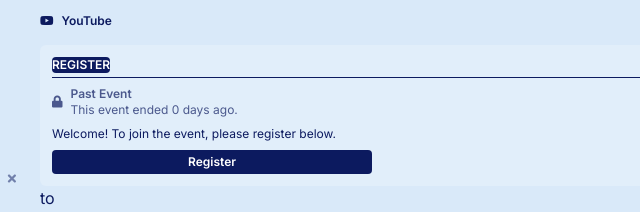
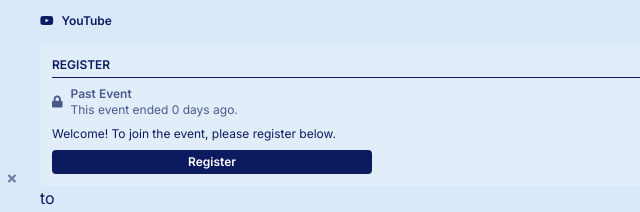
Before and after one commit to Manjot-Singh-Mattu/Event-Landing-Page, a plain HTML site: page index.html in a window 1280 px wide. Shown: the part 163-375 px from the top of the page, 384-1024 px from the left. Drawn offline with nearby package versions, Linux system fonts and the light colour scheme.

Commit message:
Update index.html

```diff
--- a/index.html
+++ b/index.html
@@ -103,7 +103,7 @@
      </div>
      <div class="bg-white bg-opacity-20 rounded-md p-3 text-xs text-[#0c1a5f] space-y-2">
       <div class="font-semibold border-b border-[#0c1a5f] pb-1">
- <button id="registerBtn" class="bg-[#0c1a5f] text-white text-xs font-semibold rounded ">
+ <button id="registerBtn">
         REGISTER
  </button>
       </div>
```
